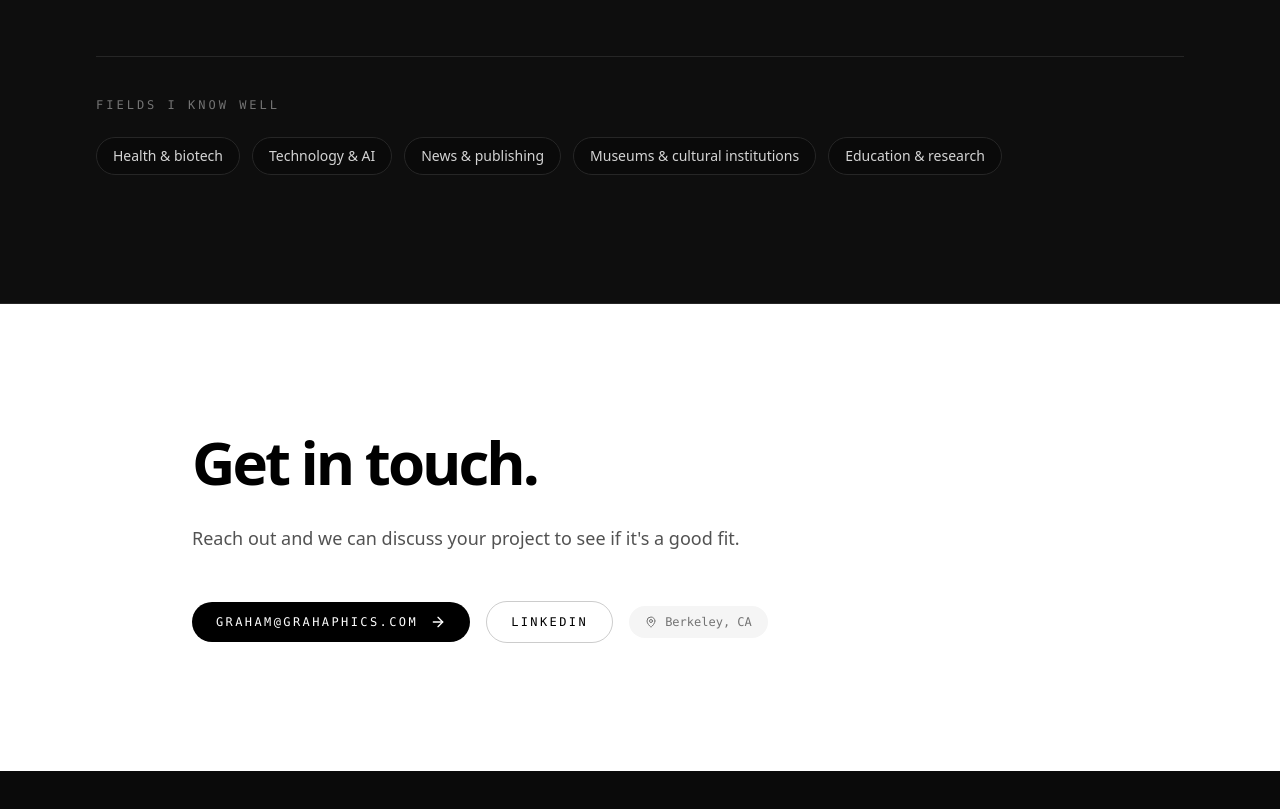
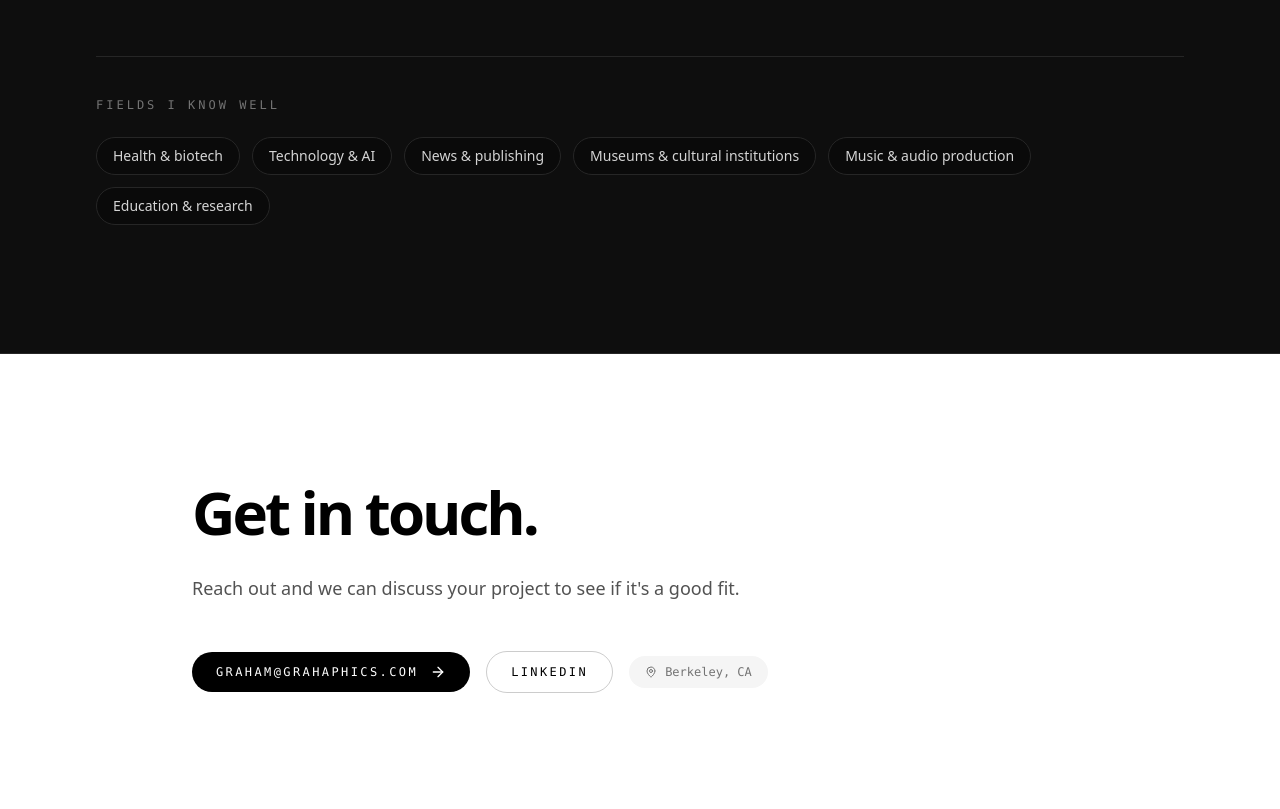
Before and after one commit to grahaphicsroberts/grahaphicsportfolio, a Next.js app: page /studio in a window 1280 px wide. Shown: the part 5320-6129 px from the top of the page. Before the commit the page ends 6091 px from the top, so only its background shows below. Built offline with nearby package versions, Linux system fonts and the light colour scheme.

Commit message:
Add music and audio production to the fields list

```diff
--- a/app/studio/page.tsx
+++ b/app/studio/page.tsx
@@ -70,6 +70,7 @@ const SECTORS = [
   "Technology & AI",
   "News & publishing",
   "Museums & cultural institutions",
+  "Music & audio production",
   "Education & research",
 ];
 
```
